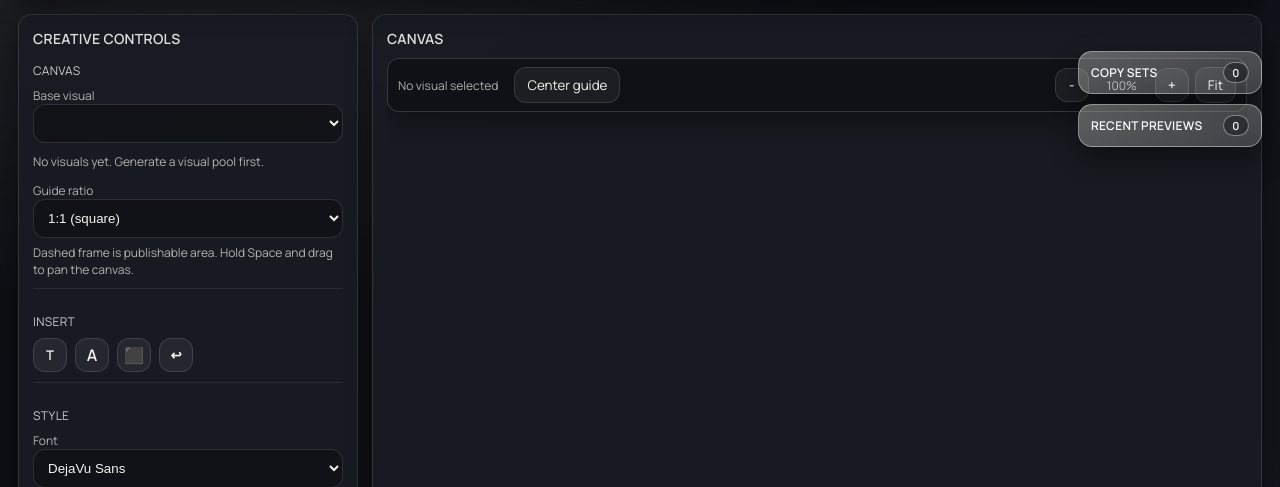
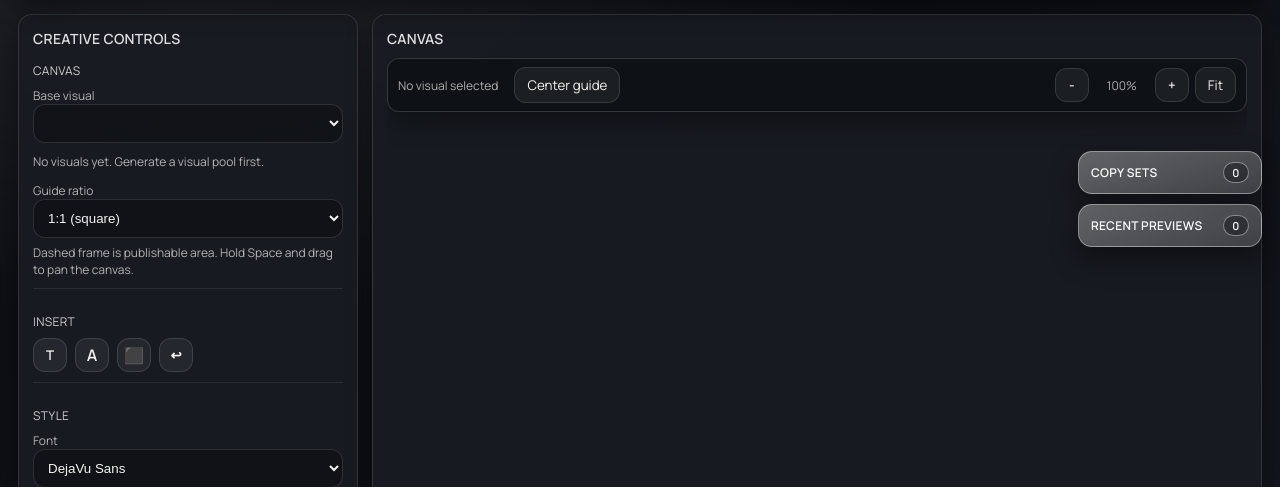
Before and after one commit to Bingeljell/performance_genai, a FastAPI app: page /projects/1/editor in a window 1280 px wide. Shown: the part 91-578 px from the top of the page. Run offline with FastAPI, Linux system fonts and the light colour scheme; lists and menus that the app fills with data are empty; some libraries are stand-ins or nearby versions.

Commit message:
Move RHS overlays down 100px

```diff
--- a/src/performance_genai/api/templates/editor.html
+++ b/src/performance_genai/api/templates/editor.html
@@ -121,7 +121,7 @@
       }
       .zoom-controls { margin-left: auto; display: inline-flex; align-items: center; gap: 6px; }
       .zoom-readout { min-width: 54px; text-align: center; font-size: 12px; color: var(--muted); }
-      .rhs-overlays { position: fixed; right: 18px; top: 142px; z-index: 95; display: flex; flex-direction: column; gap: 10px; align-items: flex-end; width: auto; }
+      .rhs-overlays { position: fixed; right: 18px; top: 242px; z-index: 95; display: flex; flex-direction: column; gap: 10px; align-items: flex-end; width: auto; }
       .overlay-panel > summary {
         list-style: none;
         padding: 0;
```
Also changed, not shown: docs/changelog.md.
